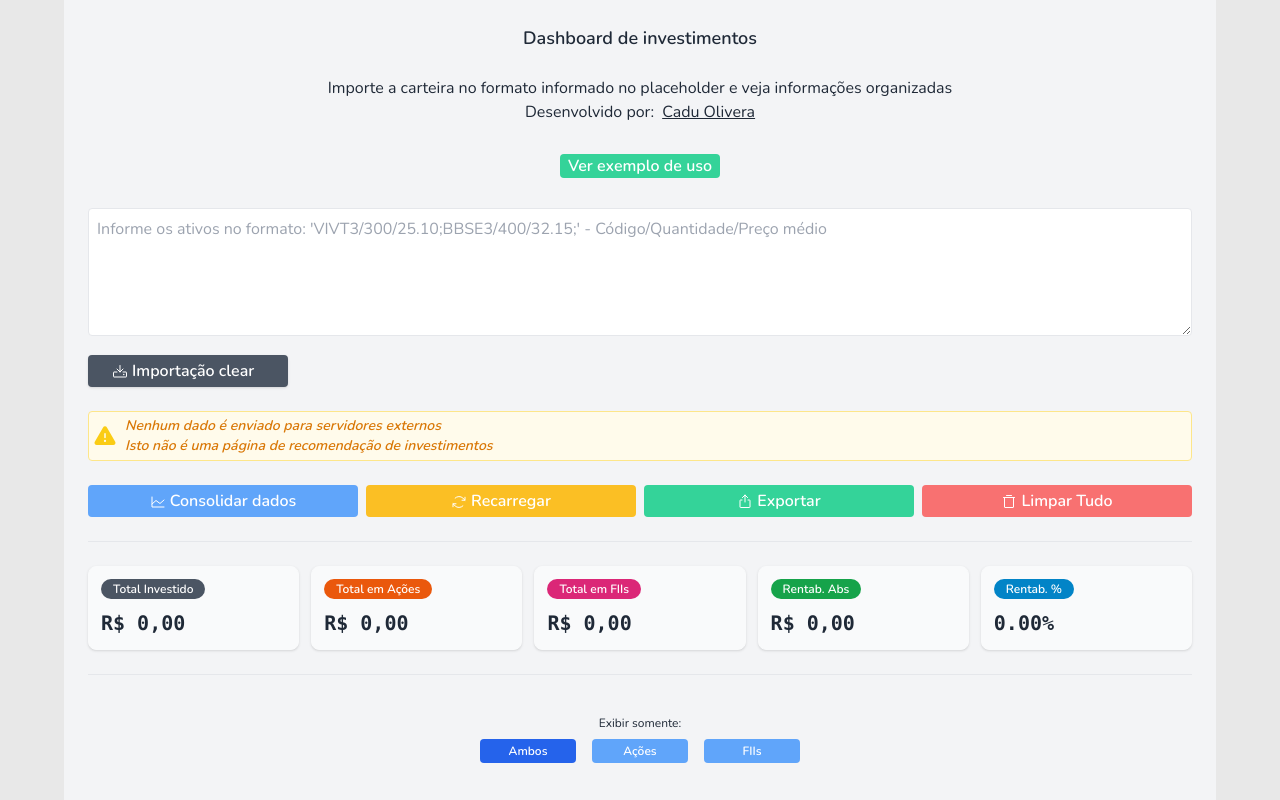
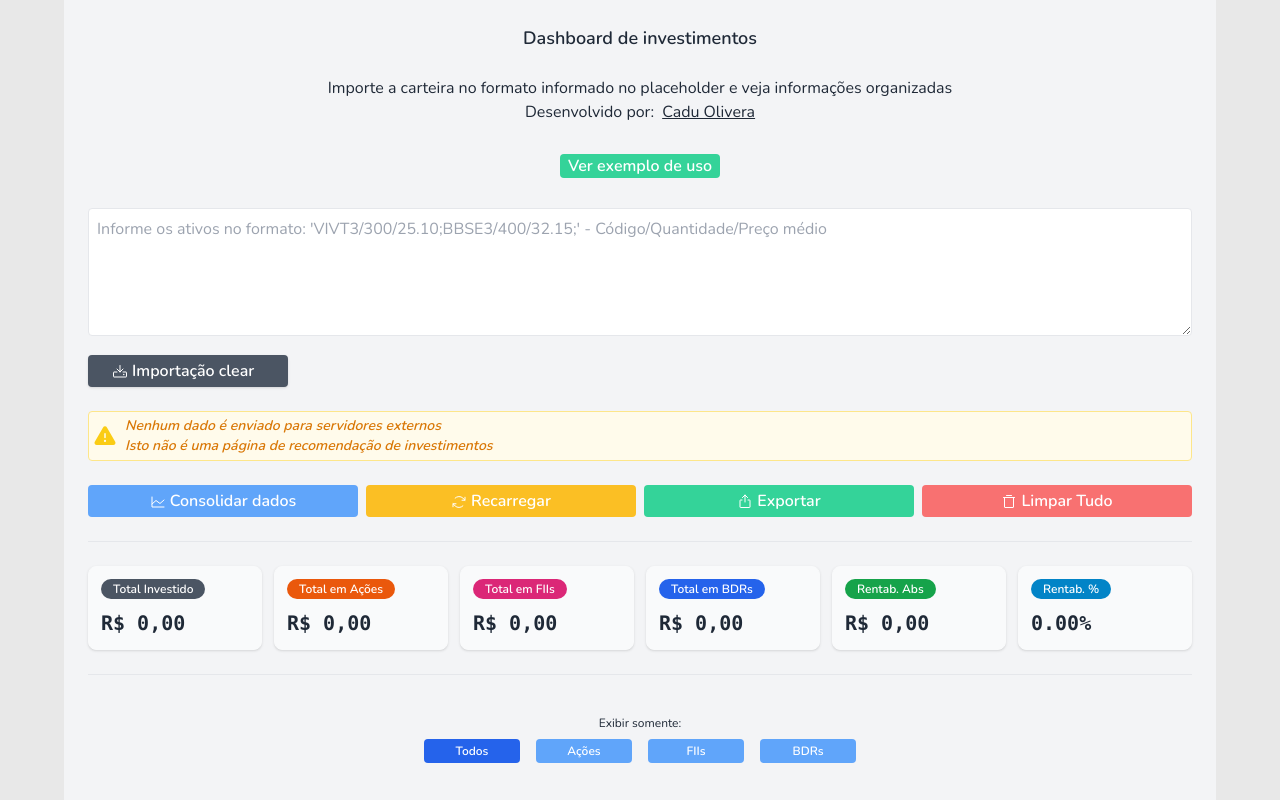
Before and after one commit to carlosedof/investdash, a Next.js app: page / in a window 1280 px wide. Shown: the top 800 px of the page. Built offline with nearby package versions, Linux system fonts and the light colour scheme.

Commit message:
feat: add BDR filter and update filter buttons
Introduced BDR filter option in the UI. Updated button labels and logic to

```diff
--- a/components/Filter/index.tsx
+++ b/components/Filter/index.tsx
@@ -27,7 +27,7 @@ export default function Filter({
             }}
             className={`w-24 p-1 bg-blue-400 text-white rounded font-semibold ${filterType === 'both' ? 'bg-blue-600' : ''}`}
           >
-            Ambos
+            Todos
           </button>
           <button
             onClick={() => {
@@ -43,6 +43,15 @@ export default function Filter({
             className={`w-24 p-1 bg-blue-400 text-white rounded font-semibold ${filterType === 'reit' ? 'bg-blue-600' : ''}`}
           >
             FIIs
+          </button>
+          <button
+            onClick={() => {
+              onChangeBySegment(false)
+              setFilterType('bdr')
+            }}
+            className={`w-24 p-1 bg-blue-400 text-white rounded font-semibold ${filterType === 'bdr' ? 'bg-blue-600' : ''}`}
+          >
+            BDRs
           </button>
         </div>
       </div>
--- a/components/Summary/index.tsx
+++ b/components/Summary/index.tsx
@@ -48,10 +48,13 @@ const Summary: React.FC<SummaryProps> = ({ assets }) => {
   const gainPercentage = totalInvested ? (totalGain / totalInvested) * 100 : 0
 
   const totalStocks = assets
-    .filter((asset) => asset.type !== 2)
+    .filter((asset) => asset.type === 1)
     .reduce((acc, asset) => acc + (asset.value || 0), 0)
   const totalFIIs = assets
     .filter((asset) => asset.type === 2)
+    .reduce((acc, asset) => acc + (asset.value || 0), 0)
+  const totalBDRs = assets
+    .filter((asset) => asset.type === 4)
     .reduce((acc, asset) => acc + (asset.value || 0), 0)
 
   return (
@@ -76,6 +79,11 @@ const Summary: React.FC<SummaryProps> = ({ assets }) => {
         color={'bg-pink-600'}
       />
       <Card
+        label={'Total em BDRs'}
+        value={formatCurrency(totalBDRs)}
+        color={'bg-blue-600'}
+      />
+      <Card
         label={'Rentab. Abs'}
         value={formatCurrency(totalGain)}
         color={'bg-green-600'}
--- a/components/Table/index.tsx
+++ b/components/Table/index.tsx
@@ -66,7 +66,8 @@ export default function Table({
     (asset) =>
       filterType === 'both' ||
       (filterType === 'stocks' && asset.type !== 2) ||
-      (filterType === 'reit' && asset.type === 2),
+      (filterType === 'reit' && asset.type === 2) ||
+      (filterType === 'bdr' && asset.type === 4),
   )
 
   const sortedAssets = [...filteredAssets].sort((a, b) => {
@@ -220,6 +221,9 @@ export default function Table({
           if (asset.type === 6) {
             type = 'ETF'
           }
+          if (asset.type === 4) {
+            type = 'BDR'
+          }
           return (
             <tr key={asset.id}>
               <td className="border-b p-1">{asset.name}</td>
--- a/pages/index.tsx
+++ b/pages/index.tsx
@@ -152,10 +152,14 @@ export default function Portfolio() {
         const [name, quantity, averagePrice] = asset
           .split('/')
           .map((item) => item.trim())
+        let type = 1 // 1: ação, 2: FII, 3: BDR
+        if (name.endsWith('11')) type = 2
+        else if (name.endsWith('34')) type = 3
         return {
           name,
           quantity: parseFloat(quantity),
           averagePrice: parseFloat(averagePrice),
+          type,
         } as Asset
       })
     setLoading(true)
@@ -165,8 +169,9 @@ export default function Portfolio() {
   const filteredAssets = assets.filter((asset) => {
     return (
       filterType === 'both' ||
-      (filterType === 'stocks' && asset.type !== 2) ||
-      (filterType === 'reit' && asset.type === 2)
+      (filterType === 'stocks' && asset.type === 1) ||
+      (filterType === 'reit' && asset.type === 2) ||
+      (filterType === 'bdr' && asset.type === 4)
     )
   })
 
```
